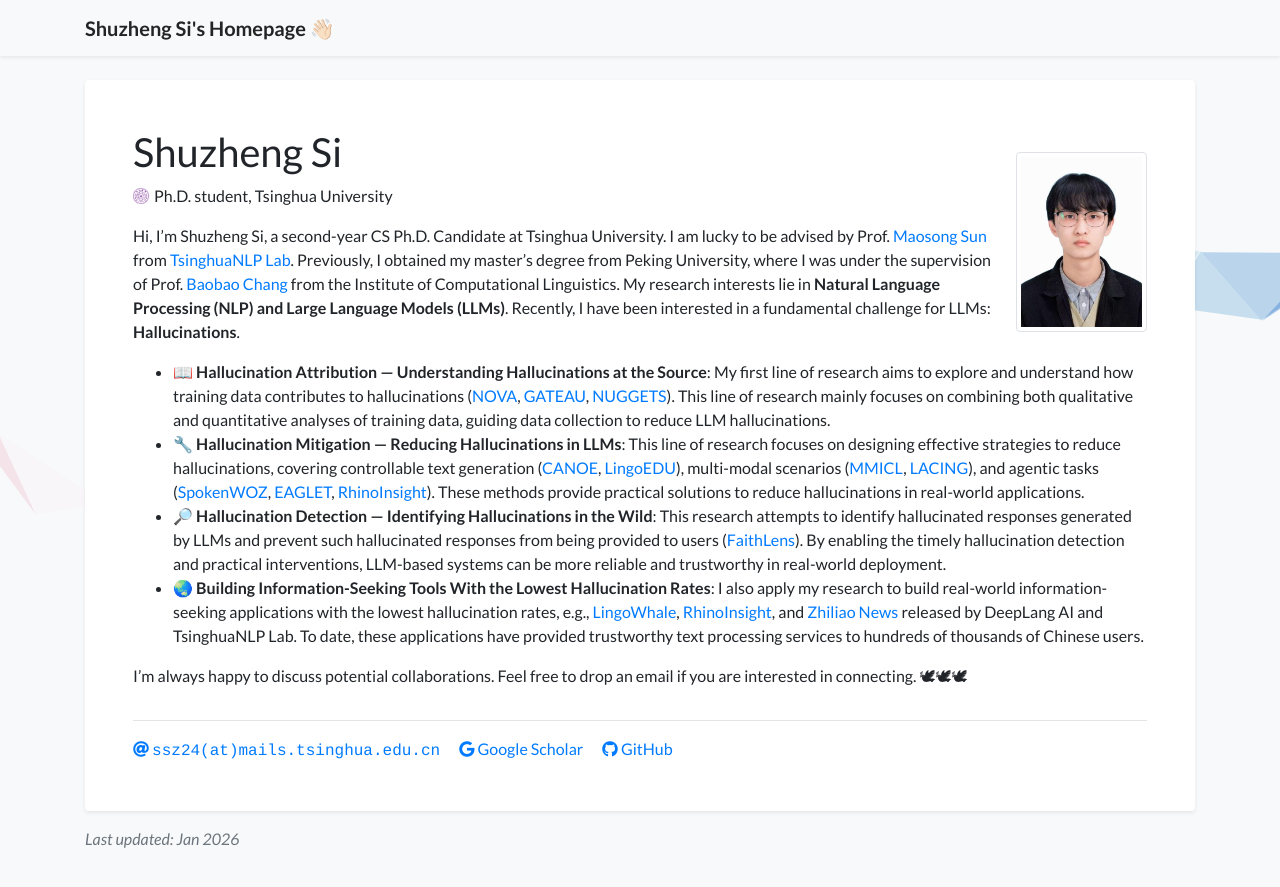
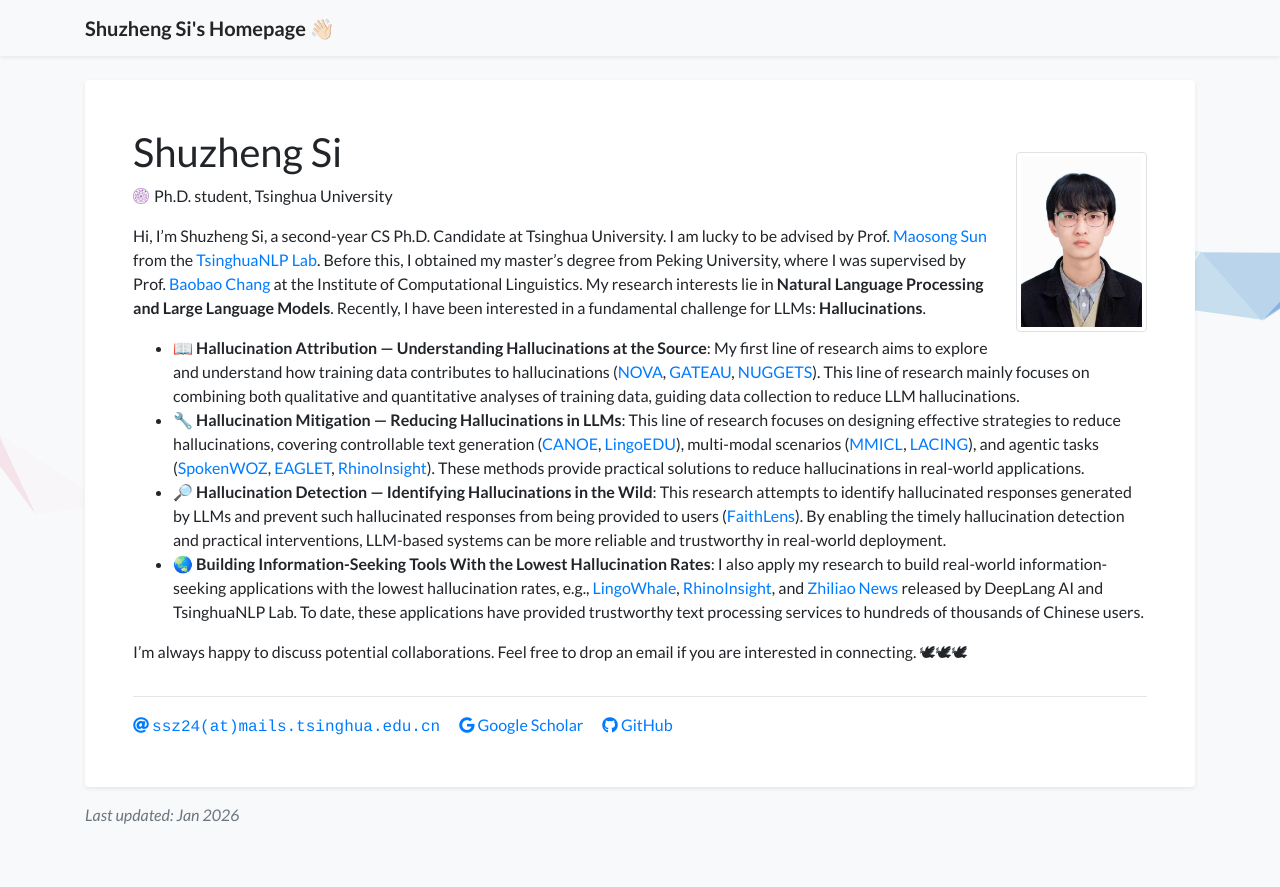
Before and after one commit to S1s-Z/s1s-z.github.io, a Jekyll site: the page built from index.html, in a window 1280 px wide. Shown: the top 887 px of the page. Built offline with Jekyll 4.4.1, drawn with Linux system fonts in a browser that asks for light colours; a style sheet for code colours, icons or effects is not loaded.

Commit message:
Update profile.yml

```diff
--- a/_data/profile.yml
+++ b/_data/profile.yml
@@ -19,7 +19,7 @@
 # xiaohongshu: 5fa2663000000000010068e2
 
 short_bio: >-
-  Hi, I’m Shuzheng Si, a second-year CS Ph.D. Candidate at Tsinghua University. I am lucky to be advised by Prof. <a href="https://scholar.google.com/citations?hl=en&user=zIgT0HMAAAAJ">Maosong Sun</a> from <a href="https://nlp.csai.tsinghua.edu.cn">TsinghuaNLP Lab</a>. Previously, I obtained my master’s degree from Peking University, where I was under the supervision of Prof. <a href="https://scholar.google.com.au/citations?user=LaKNyhQAAAAJ">Baobao Chang</a> from the Institute of Computational Linguistics. My research interests lie in <b>Natural Language Processing (NLP) and Large Language Models (LLMs)</b>. Recently, I have been interested in a fundamental challenge for LLMs: <b> Hallucinations</b>.
+  Hi, I’m Shuzheng Si, a second-year CS Ph.D. Candidate at Tsinghua University. I am lucky to be advised by Prof. <a href="https://scholar.google.com/citations?hl=en&user=zIgT0HMAAAAJ">Maosong Sun</a> from the <a href="https://nlp.csai.tsinghua.edu.cn">TsinghuaNLP Lab</a>. Before this, I obtained my master’s degree from Peking University, where I was supervised by Prof. <a href="https://scholar.google.com.au/citations?user=LaKNyhQAAAAJ">Baobao Chang</a> at the Institute of Computational Linguistics. My research interests lie in <b>Natural Language Processing and Large Language Models</b>. Recently, I have been interested in a fundamental challenge for LLMs: <b> Hallucinations</b>.
   <br>
   <ul class="pub">
       <li>
```
